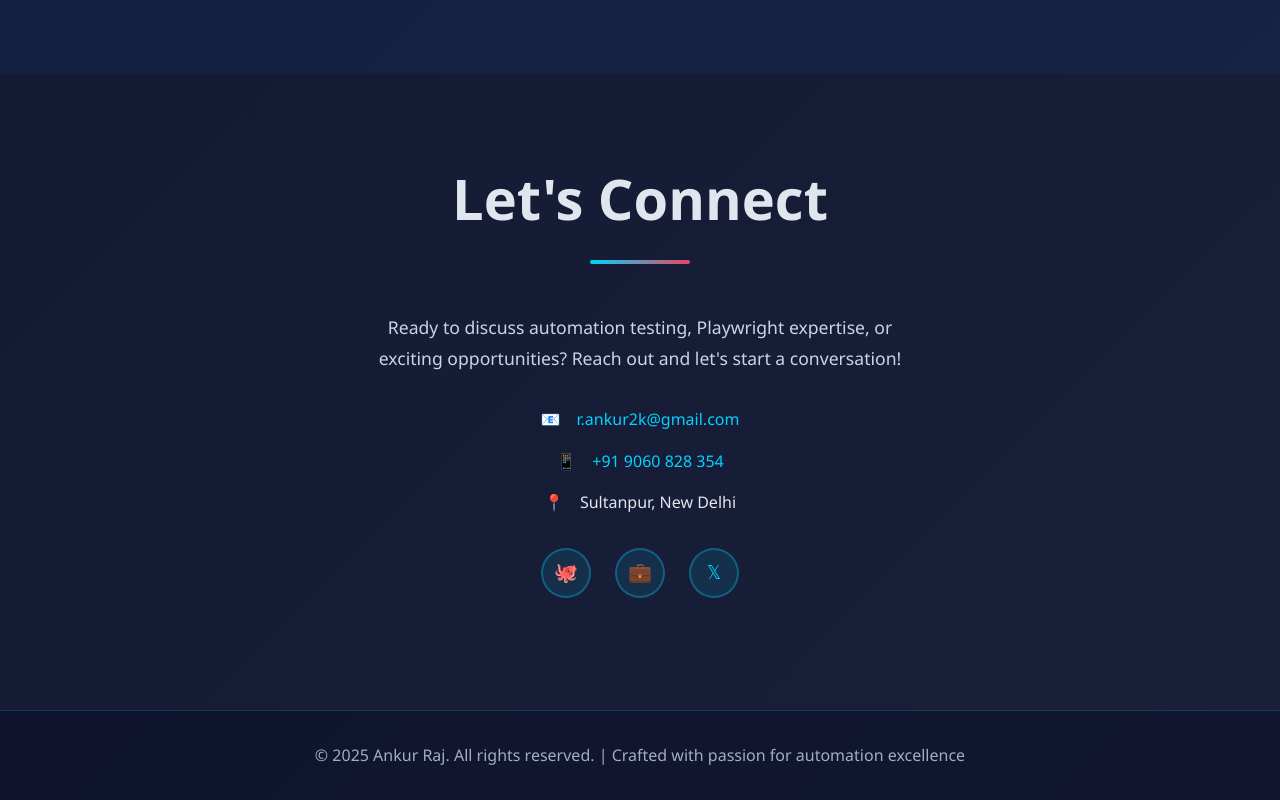
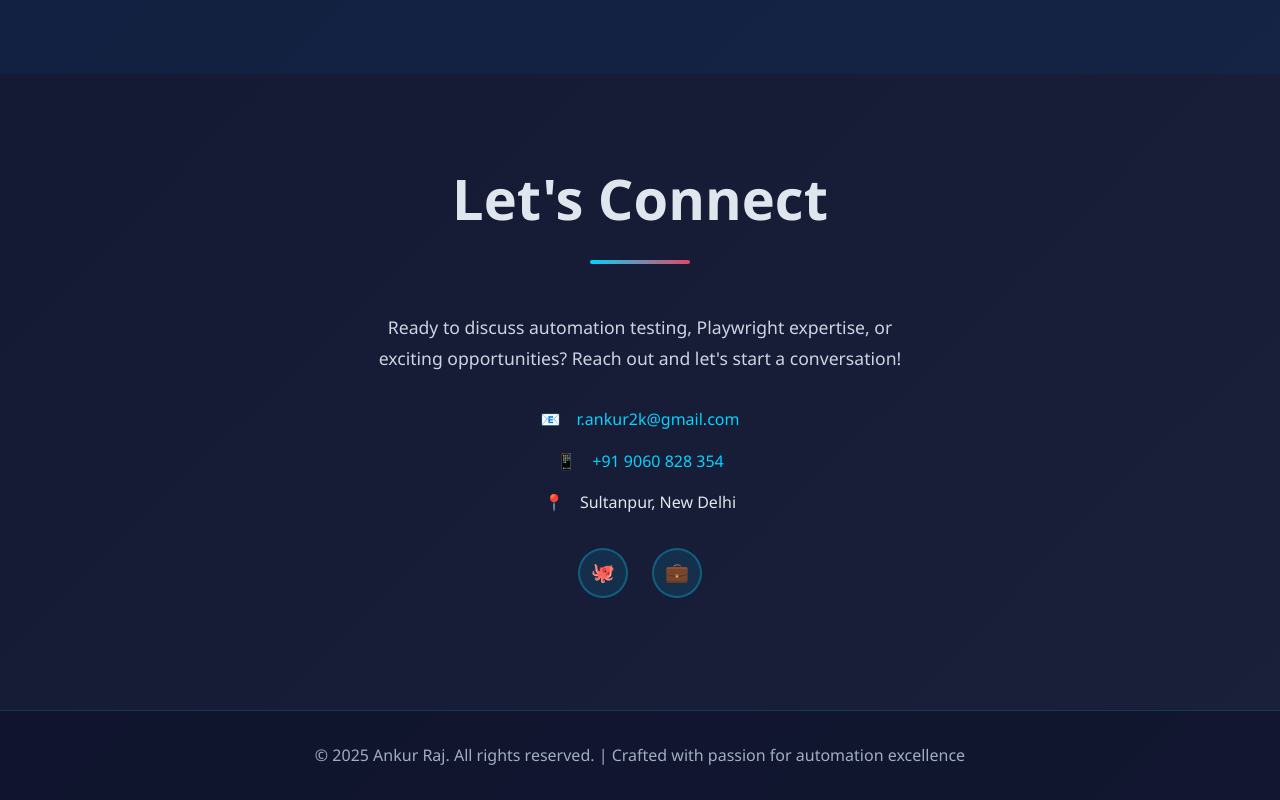
Before and after one commit to r-ankur2k/portfolio-site, a plain HTML site: page index.html in a window 1280 px wide. Shown: the part 3896-4696 px from the top of the page. Drawn offline with Linux system fonts and the light colour scheme.

Commit message:
Update social links in index.html

```diff
--- a/index.html
+++ b/index.html
@@ -880,9 +880,8 @@
             </div>
         </div>
         <div class="social-links">
-            <a href="https://github.com" class="social-link" target="_blank" rel="noopener noreferrer">🐙</a>
-            <a href="https://linkedin.com" class="social-link" target="_blank" rel="noopener noreferrer">💼</a>
-            <a href="https://twitter.com" class="social-link" target="_blank" rel="noopener noreferrer">𝕏</a>
+            <a href="https://github.com/r-ankur2k" class="social-link" target="_blank" rel="noopener noreferrer">🐙</a>
+            <a href="https://linkedin.com/in/ankur28feb" class="social-link" target="_blank" rel="noopener noreferrer">💼</a>
         </div>
     </section>
 
```
